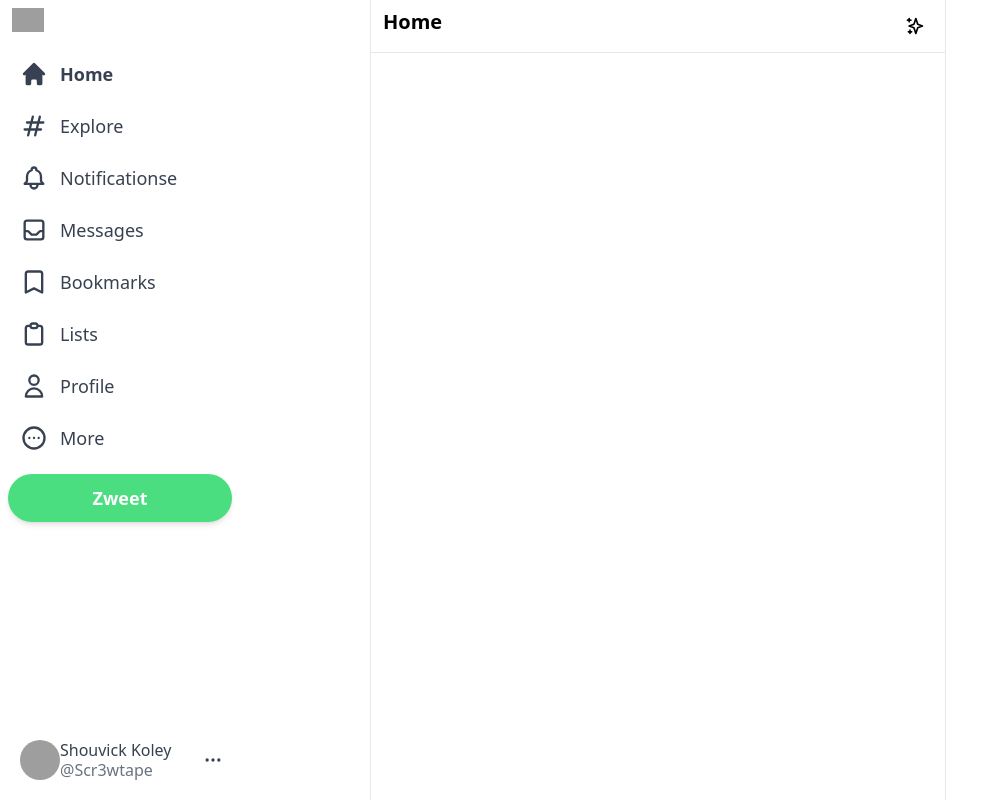
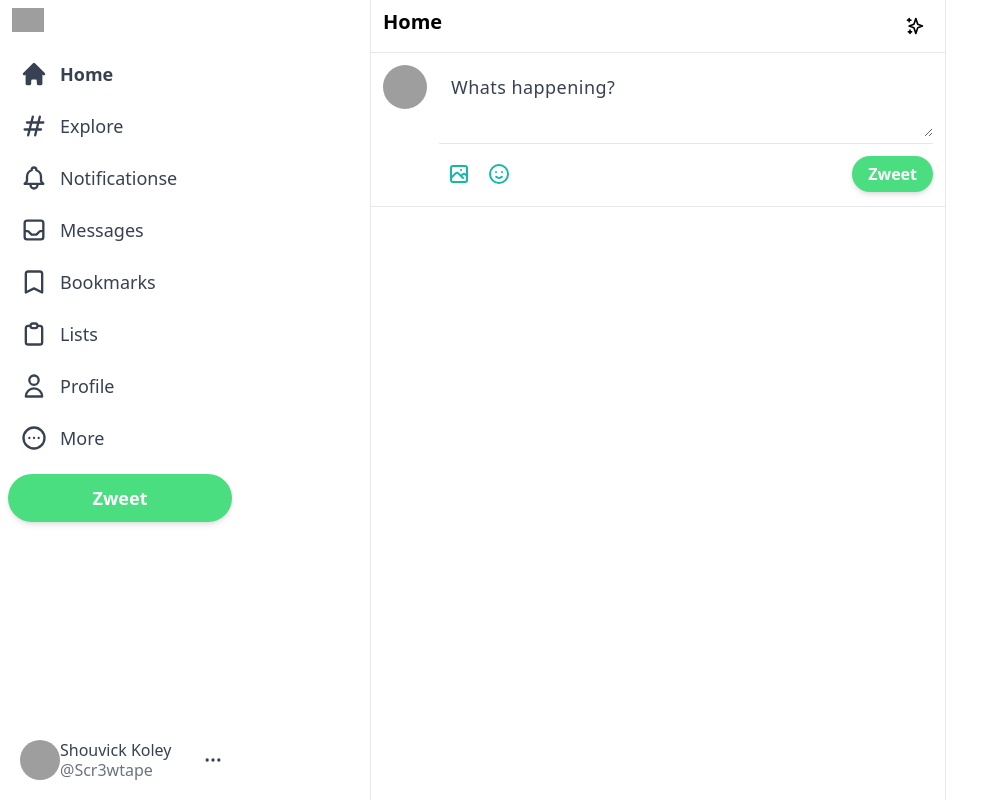
Before and after one commit to ShouvickKoley/TClone, a Next.js app: page / in a window 1280 px wide. Shown: the whole page, without its empty margins (0-1001 px from the left). Built offline with nearby package versions, Linux system fonts and the light colour scheme; grey boxes are pictures that could not be loaded.

Commit message:
Created Input area in the Feed section

```diff
--- a/components/Feed.js
+++ b/components/Feed.js
@@ -1,4 +1,5 @@
 import { SparklesIcon } from "@heroicons/react/outline";
+import Input from "./Input";
 
 export default function Feed() {
   return (
@@ -10,6 +11,7 @@
 
             </div>
         </div>
+        <Input />
     </div>
   )
 }
--- /dev/null
+++ b/components/Input.js
@@ -0,0 +1,22 @@
+import { EmojiHappyIcon, PhotographIcon } from "@heroicons/react/outline";
+
+export default function Input() {
+  return (
+    <div className="flex border-b border-gray-200 p-3 space-x-3">
+        <img src="https://miro.medium.com/fit/c/176/176/1*UmydKnSU-ikcQQs8WxrkfQ.png" alt="user-img" className=" h-11 w-11 rounded-full cursor-pointer hover:brightness-95" />
+        <div className="w-full divide-y divide-gray-200">
+            <div className="">
+                <textarea className="w-full border-none focus:ring-0 text-lg placeholder-gray-700 tracking-wide min-h-[50px]  text-gray-700" rows="2" placeholder="Whats happening?"></textarea>
+            </div>
+            <div className="flex items-center justify-between pt-2.5">
+                <div className="flex ">
+                    < PhotographIcon className="h-10 w-10 hoverEffect p-2 text-teal-500 hover:bg-teal-100"/>
+                    < EmojiHappyIcon className="h-10 w-10 hoverEffect p-2 text-teal-500 hover:bg-teal-100"/>
+                </div>
+                <button className="bg-green-400 text-white px-4 py-1.5 rounded-full font-bold shadow-md hover:brightness-95 disabled:opacity-50">Zweet</button>
+
+            </div>
+        </div>
+    </div>
+  )
+}
--- a/package.json
+++ b/package.json
@@ -17,6 +17,7 @@
     "react-dom": "18.2.0"
   },
   "devDependencies": {
+    "@tailwindcss/forms": "^0.5.3",
     "autoprefixer": "^10.4.13",
     "postcss": "^8.4.19",
     "tailwindcss": "^3.2.4"
--- a/tailwind.config.js
+++ b/tailwind.config.js
@@ -7,5 +7,5 @@
   theme: {
     extend: {},
   },
-  plugins: [],
+  plugins: [require('@tailwindcss/forms')],
 }
```
Also changed, not shown: 1 other file (tests, documents, lock files or other folders).
